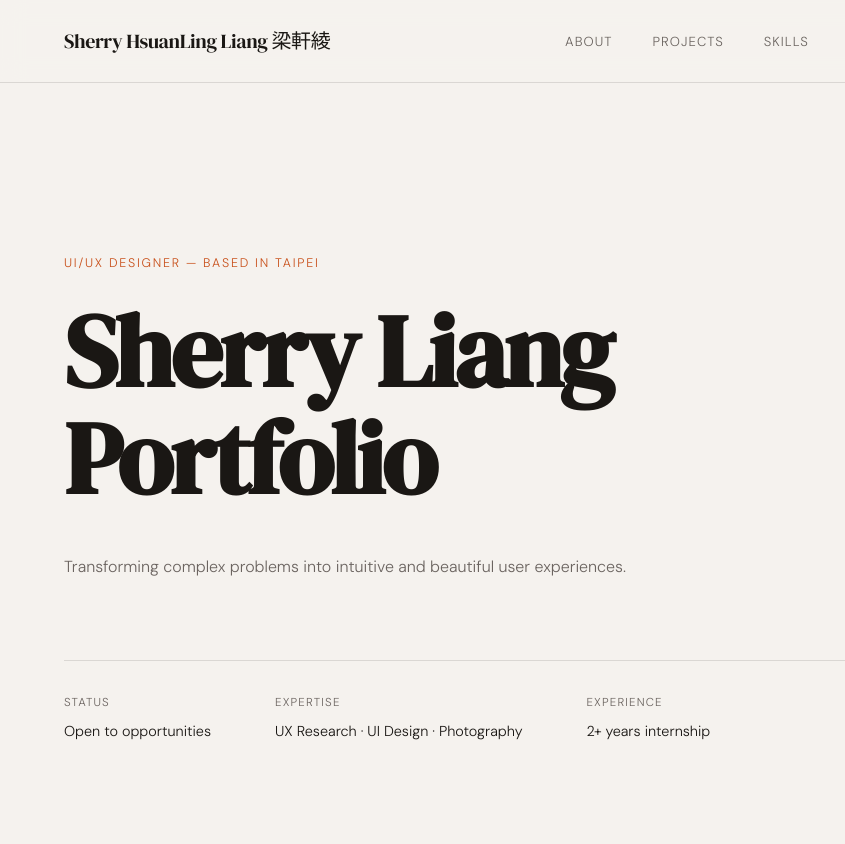
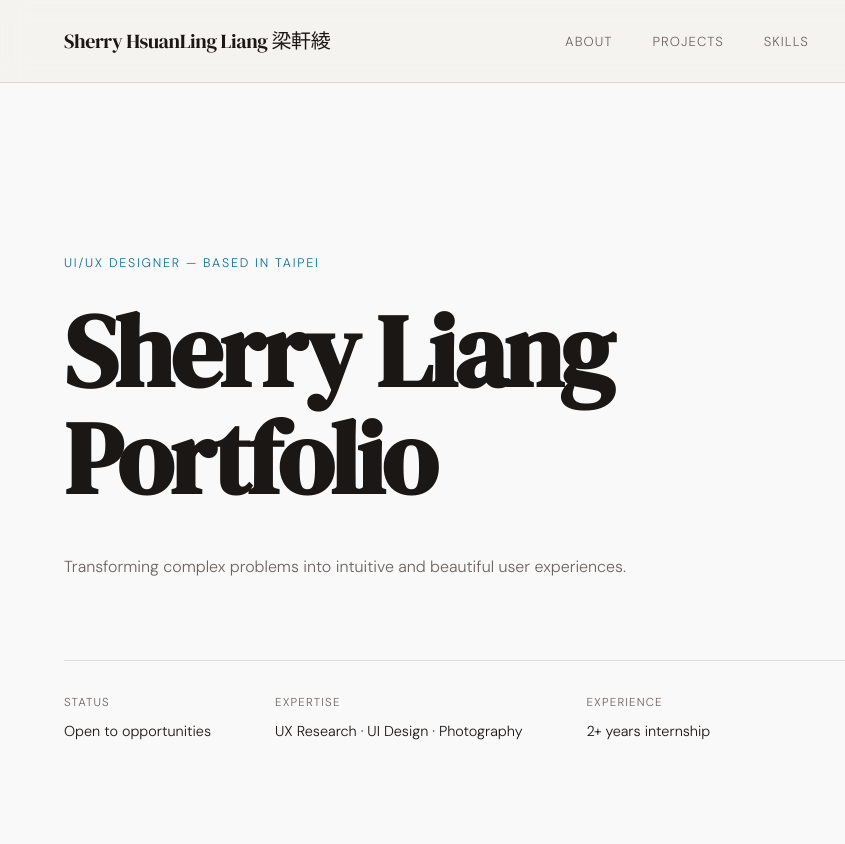
Before and after one commit to sherrylllia/2026portfolio, a plain HTML site: page index.html in a window 1280 px wide. Shown: the top 844 px of the page, 0-845 px from the left. Drawn offline with Linux system fonts and the light colour scheme.

Commit message:
fix color

```diff
--- a/main.js
+++ b/main.js
@@ -212,7 +212,7 @@ const translations = {
     'projects.uiux.02.title': 'Medical Booking UX',
     'projects.uiux.03.title': 'HomeMate — a rental & roommate-matching app design',
     'projects.prog.01.title': 'Taiwanese Famous Beverage Promotion Campaign',
-    'projects.graphic.01.title': 'E-commerce Visual Design',
+    'projects.graphic.01.title': 'Cafe Logo Design',
     'projects.photo.01.title': 'Photography',
     'skills.label': 'Expertise',
     'skills.title': 'What I Do',
--- a/style.css
+++ b/style.css
@@ -1,8 +1,8 @@
 :root {
-  --bg: #F5F2EE;
+  --bg: #f9f9f9;
   --ink: #1A1714;
   --ink-soft: #6B6460;
-  --accent: #C8501A;
+  --accent: #0B6FA1;
   --accent-light: #F0E8E2;
   --line: rgba(26,23,20,0.12);
   --serif: 'DM Serif Display', Georgia, serif;
```
